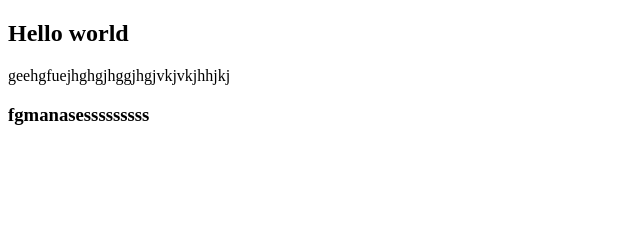
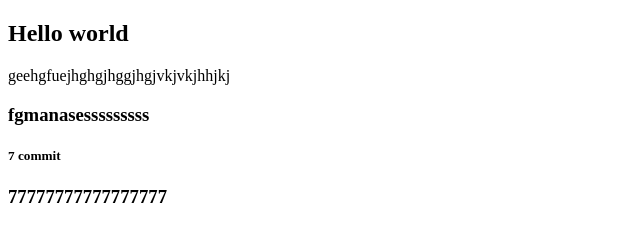
Before and after one commit to morggyogola/collaboration, a plain HTML site: page index.html in a window 1280 px wide. Shown: the whole page, without its empty margins (0-640 px from the left). Drawn offline with Linux system fonts and the light colour scheme.

Commit message:
7 commit

```diff
--- a/index.html
+++ b/index.html
@@ -9,5 +9,7 @@
     <h2>Hello world</h2>
     <p>geehgfuejhghgjhggjhgjvkjvkjhhjkj</p>
     <h3>fgmanasesssssssss</h3>
+    <h5>7 commit</h5>
+    <h3>77777777777777777</h3>
   </body>
 </html>
```
